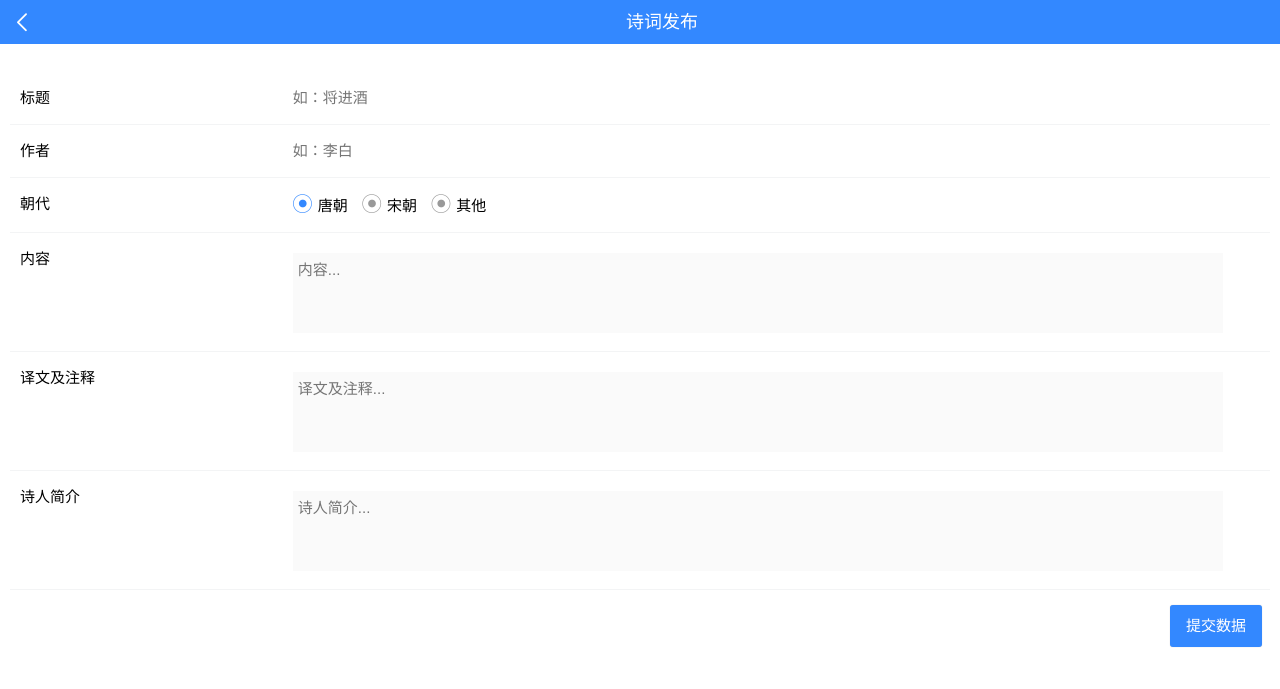
After one commit to 772984968/Poems, a PHP site: page /DbName/application/index/view/index/create.html in a window 1280 px wide. The commit adds this page. Shown: the top 689 px of the page. Run offline with PHP 8.4, Linux system fonts and the light colour scheme; some libraries are stand-ins or nearby versions.

Commit message:
提交
git-svn-id: https://github.com/772984968/Poems.git/trunk@8 4658482c-7cfe-9a96-3c50-ce57b7db7bff

```diff
--- a/application/index/controller/User.php
+++ b/application/index/controller/User.php
@@ -49,7 +49,7 @@ class User extends Base
                 'status'=>1,
                 'head'=>'',
             ]);
-            if (!empty($rst)&&empty($id)){
+            if (!empty($rst)){
                 session('username', $register_user);
                 session('uid', $rst);
                 return json(['code' => 200,'success'=>true, 'msg' => '注册成功！']);
--- /dev/null
+++ b/application/index/view/index/create.html
@@ -0,0 +1,100 @@
+<!DOCTYPE html>
+<html>
+<head>
+<meta charset="utf-8">
+<meta name="viewport" content="initial-scale=1.0, maximum-scale=1.0, user-scalable=no" />
+<title>诗词发布</title>
+<link rel="stylesheet" type="text/css" href="../css/hui.css" />
+</head>
+<body style="background:#FCFCFC;">
+<header class="hui-header">
+    <div id="hui-back"></div>
+    <h1>诗词发布</h1>
+</header>
+<div class="hui-wrap">
+    <form style="padding:28px 10px;" class="hui-form" id="form1">
+        <div class="hui-form-items">
+        	<div class="hui-form-items-title">标题</div>
+            <input type="text" class="hui-input hui-input-clear" name="biaoti" placeholder="如：将进酒" checkType="string" checkData="2,10" checkMsg="标题应为2-10个字符" />
+        </div>
+        <div class="hui-form-items">
+            <div class="hui-form-items-title">作者</div>
+            <input type="text" class="hui-input hui-input-clear"name="author" placeholder="如：李白" checkType="string" checkData="2,10" checkMsg="作者应为2-10个字符" />
+        </div>
+        <div class="hui-form-items">
+            <div class="hui-form-items-title">朝代</div>
+            <div class="hui-form-radios">
+                <input type="radio" value="1" name="type" id="c1" checked="checked" onchange="showSelectRes(this);" /><label for="c1">唐朝</label>
+                <input type="radio" value="2" name="type" id="c2" onchange="showSelectRes(this);" /><label for="c2">宋朝</label>
+                <input type="radio" value="3" name="type" id="c3" onchange="showSelectRes(this);" /><label for="c3">其他</label>
+            </div>
+        </div>
+        <div class="hui-form-items">
+            <div class="hui-form-items-title">内容</div>
+            <div class="hui-form-textarea">
+                <textarea placeholder="内容..." name="content"  checkType="string" checkData="2,1000"  checkMsg="内容不能为空"></textarea>
+            </div>
+        </div>
+        <div class="hui-form-items">
+            <div class="hui-form-items-title">译文及注释</div>
+            <div class="hui-form-textarea">
+                <textarea placeholder="译文及注释..." name="comment"></textarea>
+            </div>
+        </div>
+        <div class="hui-form-items">
+            <div class="hui-form-items-title">诗人简介</div>
+            <div class="hui-form-textarea">
+                <textarea placeholder="诗人简介..." name="introduction"></textarea>
+            </div>
+        </div>
+        <div style="padding:15px 8px;">
+            <button type="button" class="hui-button hui-primary hui-fr" id="submitBtn">提交数据</button>
+        </div>
+    </form>
+</div>
+<script type="text/javascript" src="../js/hui.js"></script>
+<script type="text/javascript" src="../js/hui-form.js"></script>
+<script type="text/javascript">
+hui.formInit();
+//表单元素数据收集演示
+hui('#submitBtn').click(function(){
+    var res = huiFormCheck('#form1');
+    //提交
+    if(res){
+        var data = hui.getFormData('#form1');
+        hui.postJSON(
+            'create',
+            data,
+            function(msg){
+                hui.upToast(msg.msg);
+                if (msg.success){
+                    // window.location.href='/';
+                }
+            },
+            function(e){
+                hui.iconToast('读取消息失败', 'warn');
+            }
+        );
+    }
+});
+//获取复选框的值
+function showCheckRes(_selfBtn){
+    var vals = new Array();
+    hui(_selfBtn).parent().find('input').each(function(cObj){
+        if(cObj.checked){
+            vals.push(cObj.value);
+        }
+    });
+    console.log(vals);
+}
+//获取单选框的值
+function showSelectRes(_selfBtn){
+    var val;
+    hui(_selfBtn).parent().find('input').each(function(cObj){
+        if(cObj.checked){val = cObj.value;}
+    });
+    console.log(val);
+}
+</script>
+</body>
+</html>
--- a/application/route.php
+++ b/application/route.php
@@ -6,3 +6,4 @@ Route::rule('register','index/user/register');
 Route::rule('user','index/user/index');
 Route::rule('logout','index/user/logout');
 Route::rule('detail','index/index/detail');
+Route::rule('create','index/index/create');
```
Also changed, not shown: application/index/controller/Index.php (+28 -0 lines), application/index/view/index/index.html (+15 -4 lines).
